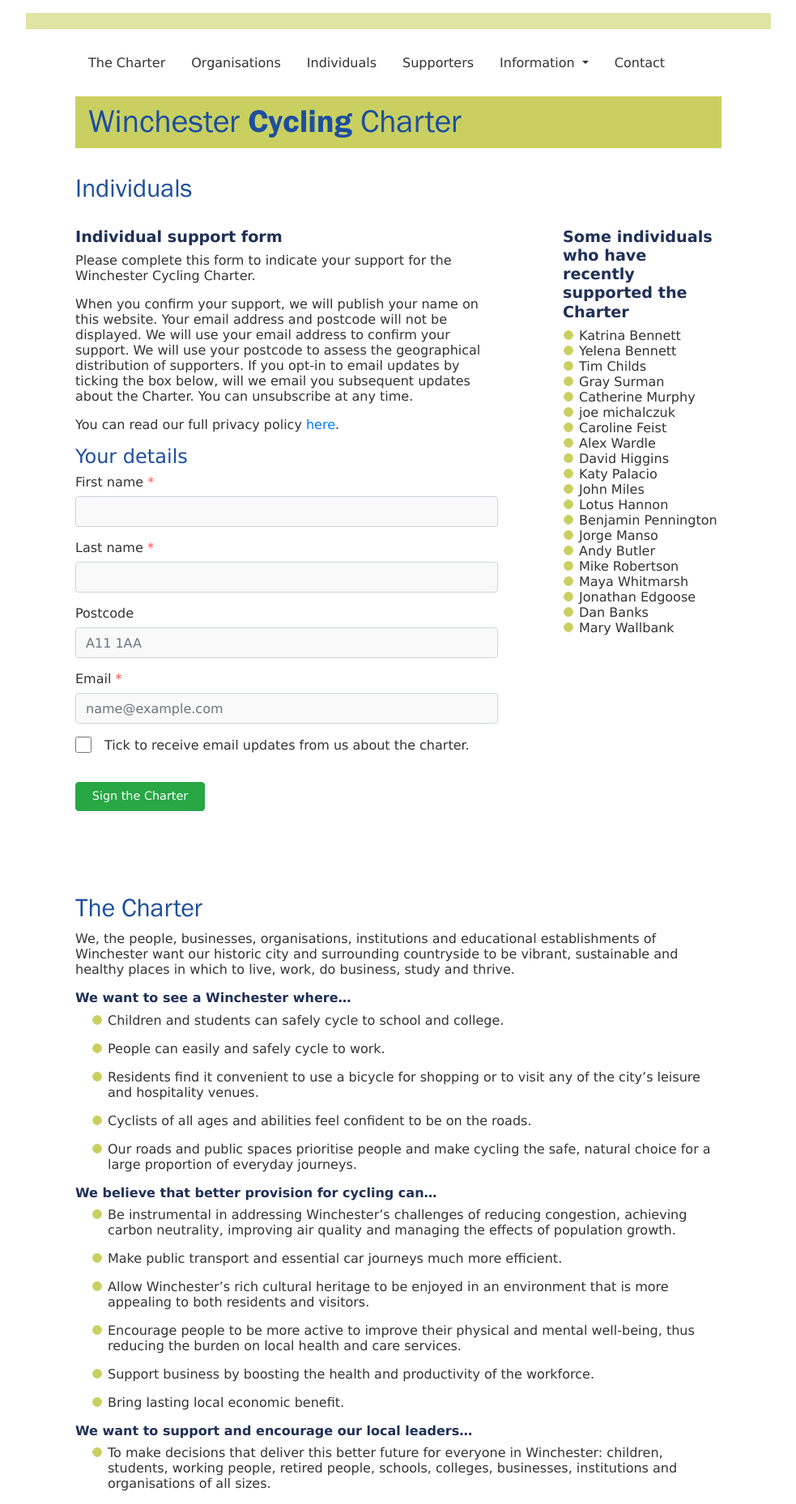
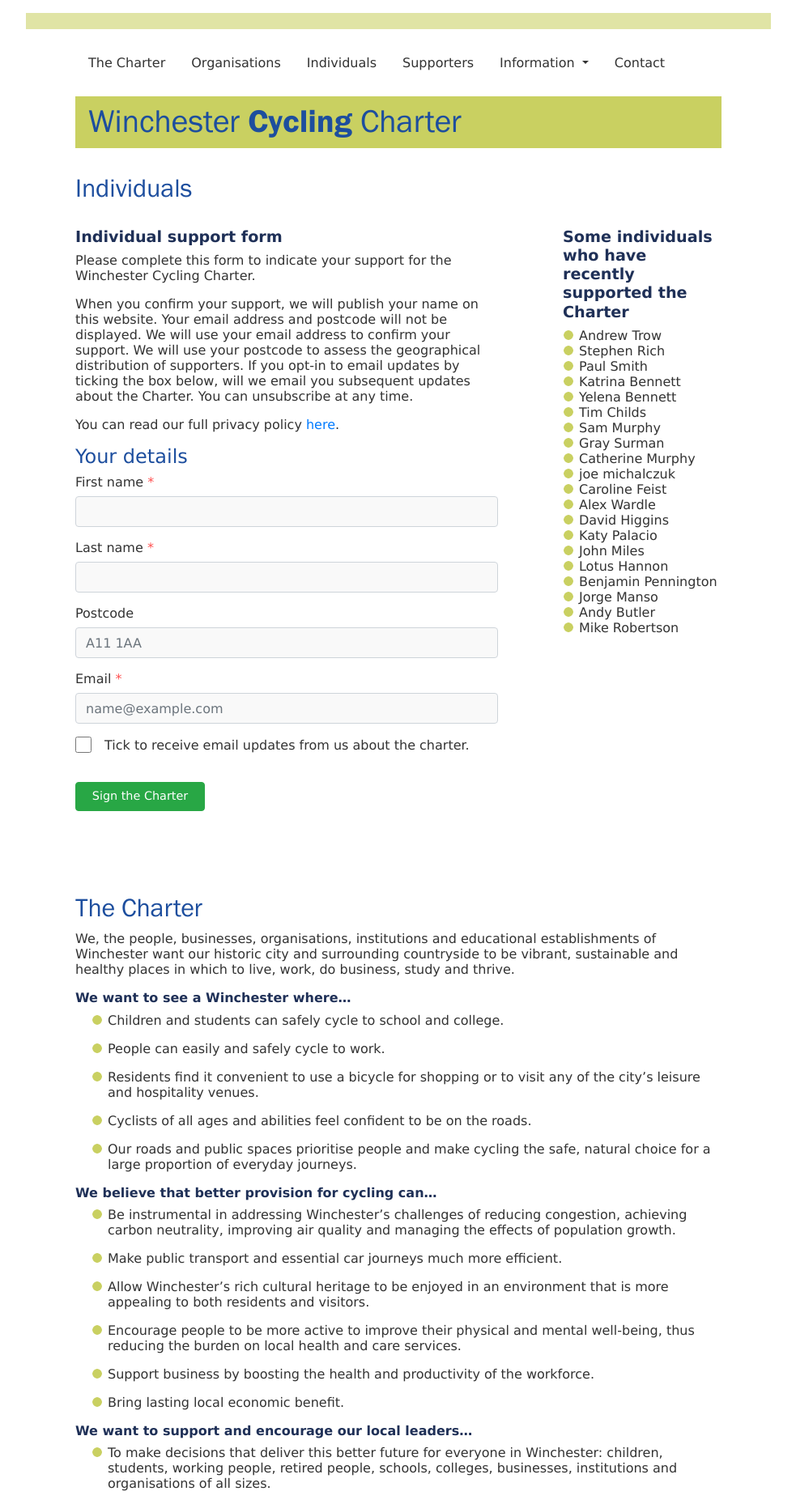
Before and after one commit to winchestercyclingcharter/winchestercyclingcharter.github.io, a Jekyll site: the page built from ind-page.md, in a window 1280 px wide. Shown: the whole page at 81% size, without its empty margins (148-1131 px from the left). Built offline with Jekyll 4.4.1, drawn with Linux system fonts in a browser that asks for light colours; nearby versions of some CDN libraries.

Commit message:
Update people.yml

```diff
--- a/_data/people.yml
+++ b/_data/people.yml
@@ -188,3 +188,7 @@ people:
 - { lastname: Bennett, firstname: Yelena, dt: 20210223-134731-715982 }
 - { lastname: Bennett, firstname: Katrina, dt: 20210223-135102-447383 }
 - { lastname: Chapman-Andrews, firstname: Joanna, dt: 20210222-195557-372747 }
+- { lastname: Rich, firstname: Stephen, dt: 20210223-172026-978573 }
+- { lastname: Trow, firstname: Andrew, dt: 20210223-172808-261627 }
+- { lastname: Murphy , firstname: Sam, dt: 20210223-130036-326697 }
+- { lastname: Smith, firstname: Paul, dt: 20210223-150857-146727 }
```
